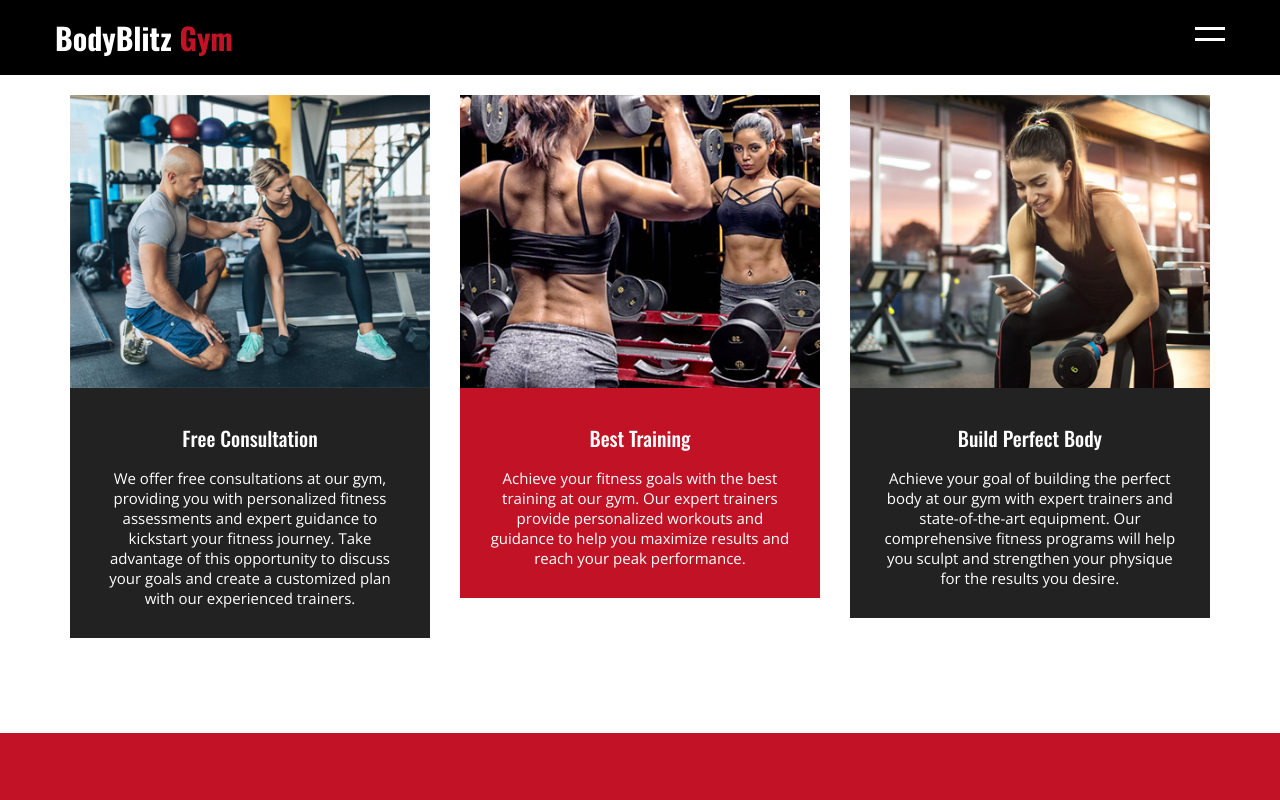
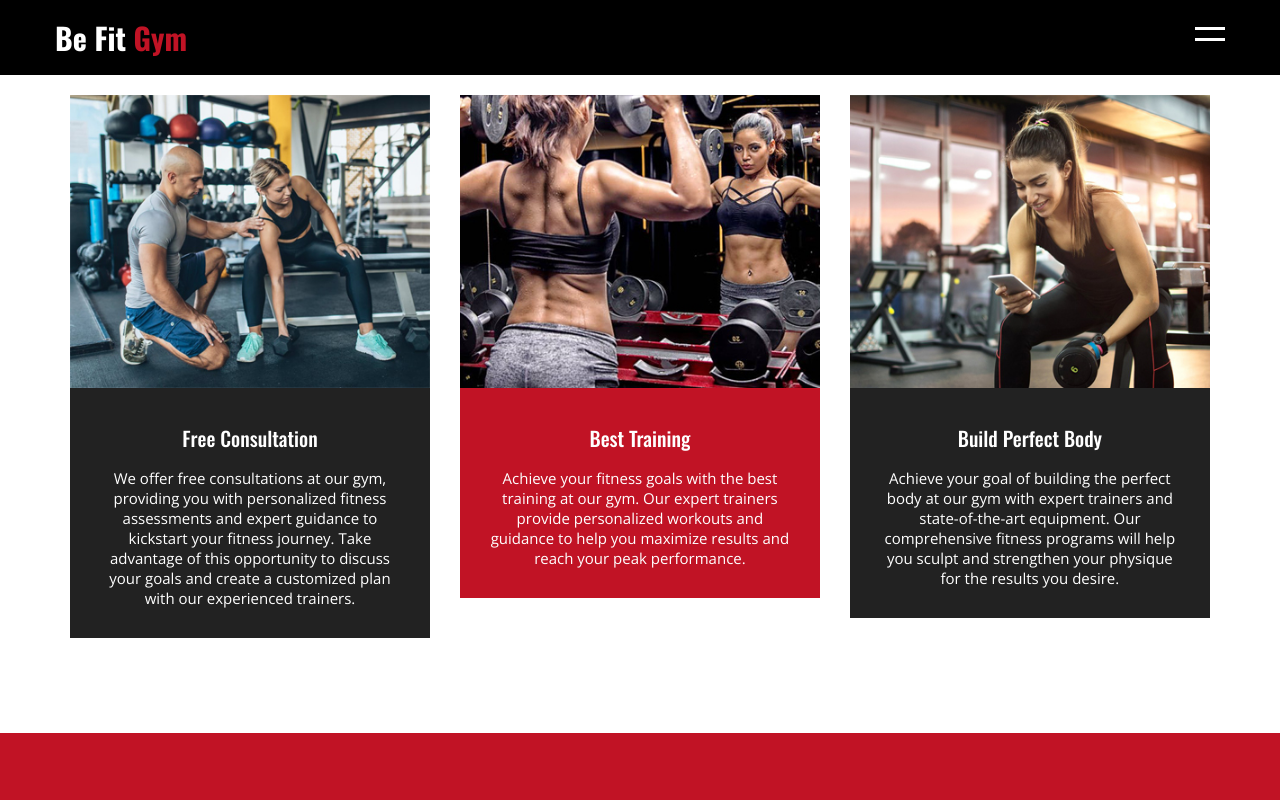
Before and after one commit to rahul5777gits/Gym_website, a plain HTML site: page index.html in a window 1280 px wide. Shown: the top 800 px of the page. Drawn offline with nearby package versions, Linux system fonts and the light colour scheme.

Commit message:
Update index.html

```diff
--- a/index.html
+++ b/index.html
@@ -21,7 +21,7 @@
     <header>
         <div class="container">
             <div class="logo">
-                <a href="">BodyBlitz <span>Gym</span></a>
+                <a href="">Be Fit <span>Gym</span></a>
             </div>
             <a href="javascript:void(0)" class="ham-burger">
                 <span></span>
```
